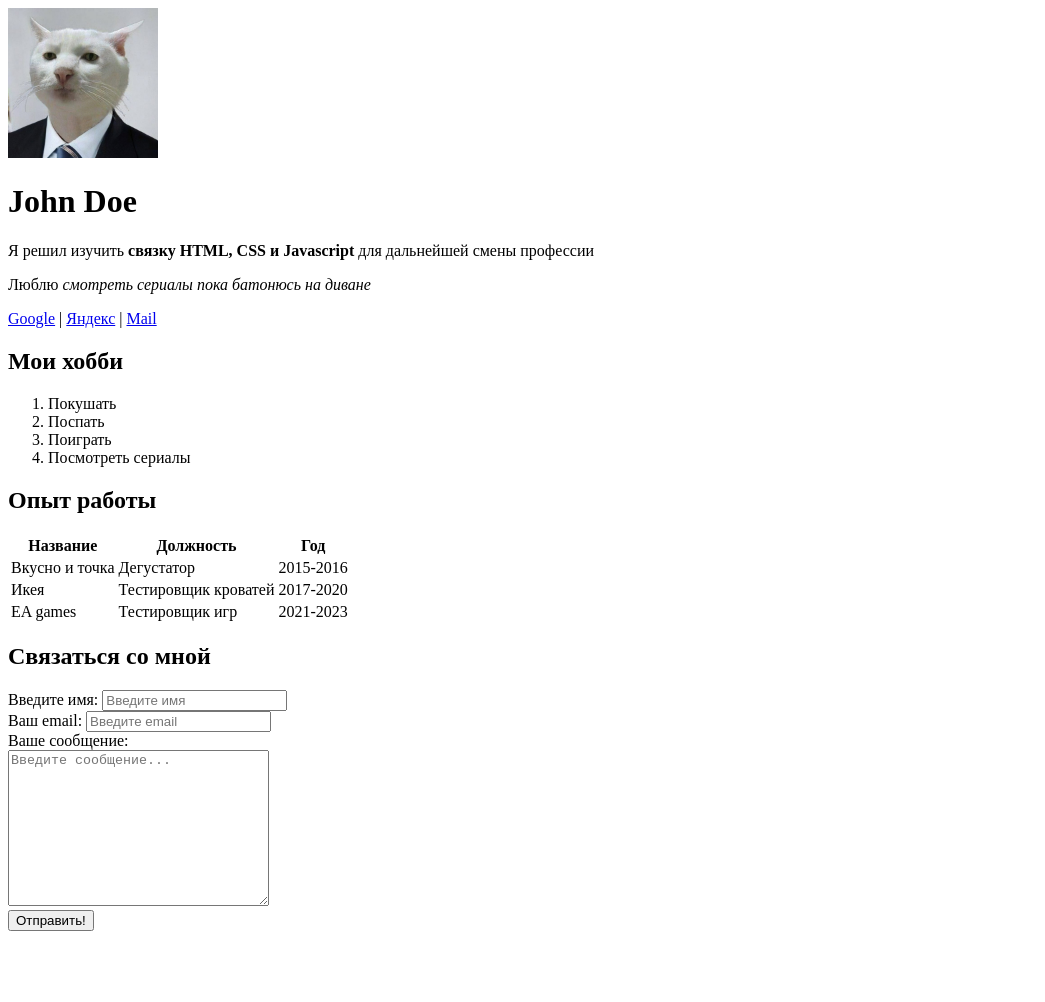
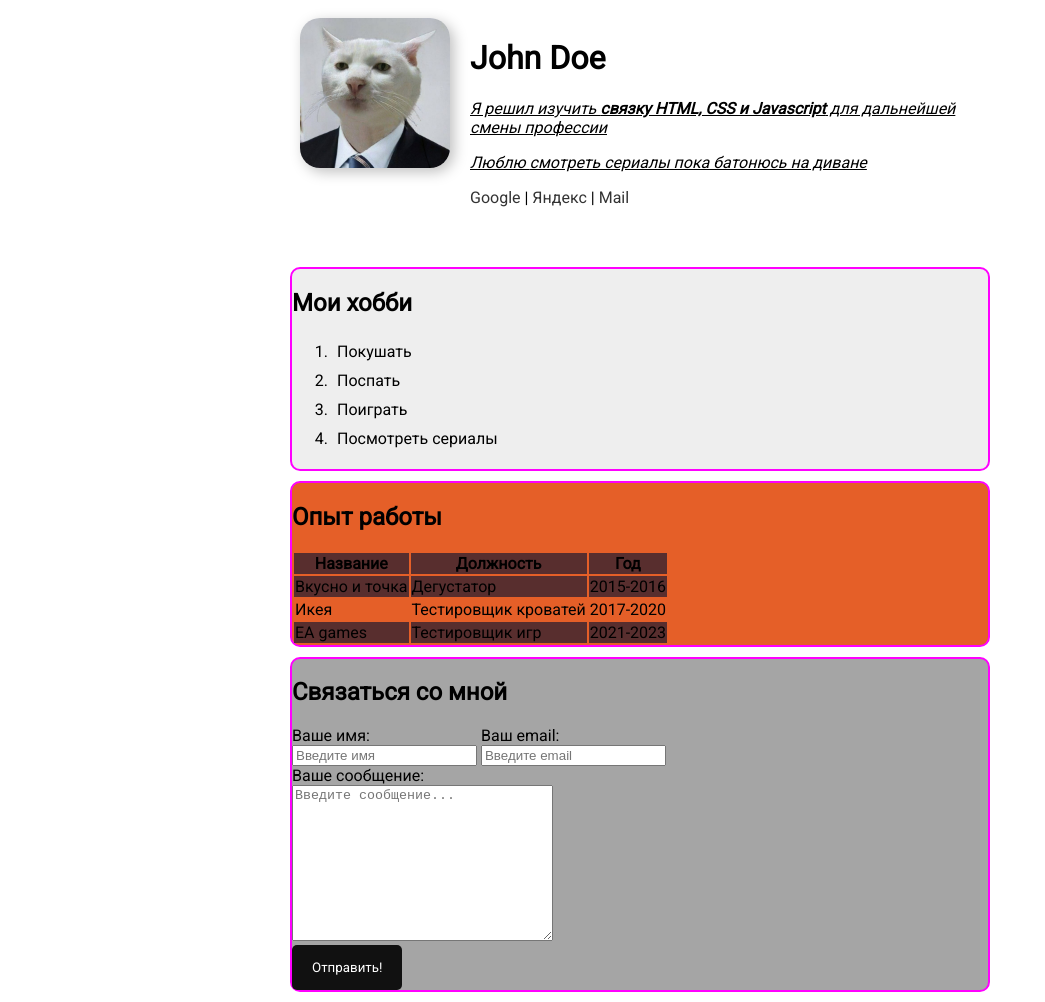
Before and after one commit to dark374/resume, a plain HTML site: page index.html in a window 1280 px wide. Shown: the whole page, without its empty margins (0-1045 px from the left). Before the commit the page ends 939 px from the top, so only its background shows below. Drawn offline with Linux system fonts and the light colour scheme.

Commit message:
Add styles

```diff
--- a/index.html
+++ b/index.html
@@ -1,31 +1,45 @@
 <!DOCTYPE html>
 <html lang="en">
+
 <head>
     <meta charset="UTF-8">
     <meta name="viewport" content="width=device-width, initial-scale=1.0">
     <meta name="keywords" content="HTML, CSS, JS, изучение">
     <meta name="description" content="Web-страница для изучения HTML, CSS и Javascript">
     <title>Изучение HTML+CSS+JS</title>
+    <link rel="stylesheet" href="style.css">
 </head>
+
 <body>
+
+    <div class="container">
+        <div class="about">
+            <div class="photo">
                 <img src="img\avatar.png" alt="Фото" width="150">
+            </div>
+            <div>
                 <h1>John Doe</h1>
                 <p>Я решил изучить <strong>связку HTML, CSS и Javascript</strong> для дальнейшей смены профессии</p>
                 <p>Люблю <em>смотреть сериалы пока батонюсь на диване</em></p>
                 <a href="http://Google.ru" target="_blank">Google</a> |
                 <a href="http://ya.ru" target="_blank">Яндекс</a> |
                 <a href="http://mail.ru" target="_blank">Mail</a>
+            </div>
+        </div>
 
+        <div class="card hobby">
             <h2>Мои хобби</h2>
-    <ol>
+            <ol class="my-hobby">
                 <li>Покушать</li>
                 <li>Поспать</li>
                 <li>Поиграть</li>
                 <li>Посмотреть сериалы</li>
             </ol>
+        </div>
 
+        <div class="card expiriense">
             <h2>Опыт работы</h2>
-    <table>
+            <table class="my-expiriense">
                 <thead>
                     <tr>
                         <th>Название</th>
@@ -51,28 +65,39 @@
                     </tr>
                 </tbody>
             </table>
+        </div>
 
+        <div class="card mail">
             <h2>Связаться со мной</h2>
             <form action="">
+                <div class="mail-display">
                     <div>
-            <label for="text">Введите имя:</label>
-            <input type="text"  id="text" placeholder="Введите имя">
+                        <label for="text">Ваше имя:</label>
+                        <br>
+                        <input type="text" id="text" placeholder="Введите имя">
                     </div>
 
                     <div>
                         <label for="email">Ваш email:</label>
+                        <br>
                         <input type="email" id="email" placeholder="Введите email">
+                    </div>
                 </div>
 
                 <div>
                     <label for="message">Ваше сообщение:</label>
                     <br>
-            <textarea name="message" id="message" cols="30" rows="10" placeholder="Введите сообщение..."></textarea>
+                    <textarea name="message" id="message" cols="30" rows="10"
+                        placeholder="Введите сообщение..."></textarea>
                 </div>
 
                 <div>
-            <button type="submit">Отправить!</button>
+                    <button type="submit" class="btn">Отправить!</button>
                 </div>
             </form>
+        </div>
+    </div>
+
 </body>
+
 </html>
--- /dev/null
+++ b/style.css
@@ -0,0 +1,103 @@
+@import url('https://fonts.googleapis.com/css2?family=Roboto&display=swap');
+
+body {
+    font-family: 'Roboto', sans-serif;
+    font-size: 16px;
+    font-weight: normal;
+}
+
+p {
+    text-decoration: underline;
+    font-style: italic;
+}
+
+a {
+    color: #333;
+    text-decoration: none;
+    /* transition: all .2s; */
+}
+
+a:hover {
+    color: orange;
+    /* font-size: 2rem; */
+}
+
+a:visited {
+    color: red;
+}
+
+.container {
+    max-width: 700px;
+    margin: auto;
+}
+
+.about {
+    margin-bottom: 50px;
+    display: flex;
+}
+
+.about div {
+    margin: 10px;
+}
+
+.photo img {
+    border-radius: 20px;
+    box-shadow: 4px 4px 14px rgba(0, 0, 0, 0.25);
+}
+
+.my-hobby li {
+    padding: 5px;
+}
+
+.card {
+    border: 2px solid magenta;
+    border-radius: 10px;
+    background-color: grey;
+    margin-bottom: 10px;
+}
+
+.hobby {
+    background-color: #eee;
+}
+
+.expiriense {
+    background-color: #e55f28;
+}
+
+.my-expiriense tr:nth-child(odd) {
+    background: #582e2e;
+}
+
+.mail {
+    background-color: #a5a5a5;
+}
+
+.mail-display div {
+    display: inline-block;
+}
+
+.btn {
+    background: #111;
+    padding: 15px 20px;
+    color: #fff;
+    border: none;
+    cursor: pointer;
+    border-radius: 5px;
+    font-family: inherit;
+}
+
+.btn:hover {
+    opacity: 0.8;
+    color: oreange;
+}
+
+@media (max-width: 500px) {
+    .mail-display div {
+        display: block;
+    }
+
+    .about {
+        margin-bottom: 0;
+        display: none;
+    }
+}
```
Lines whose indentation alone changed are shown as unchanged.
